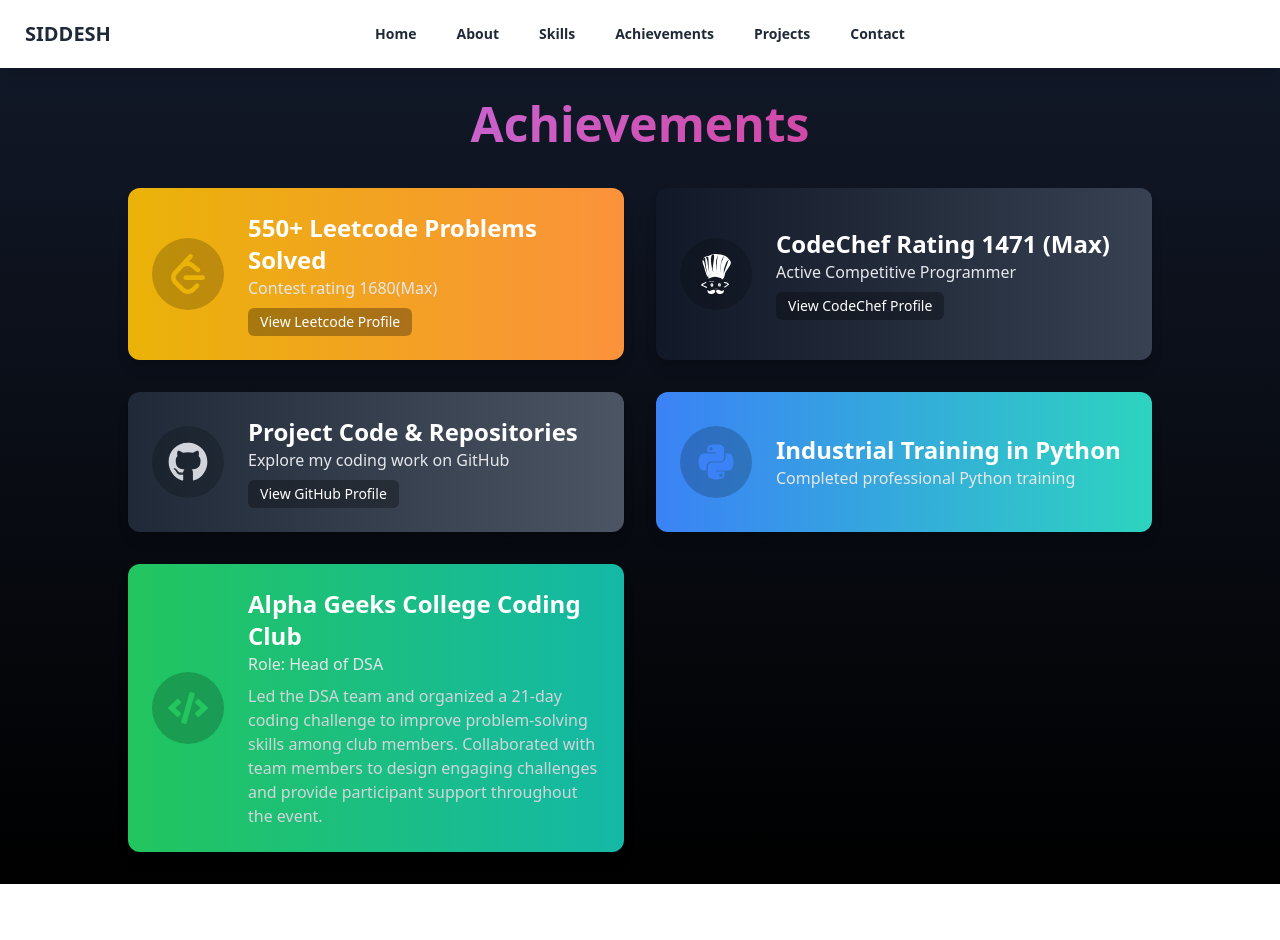
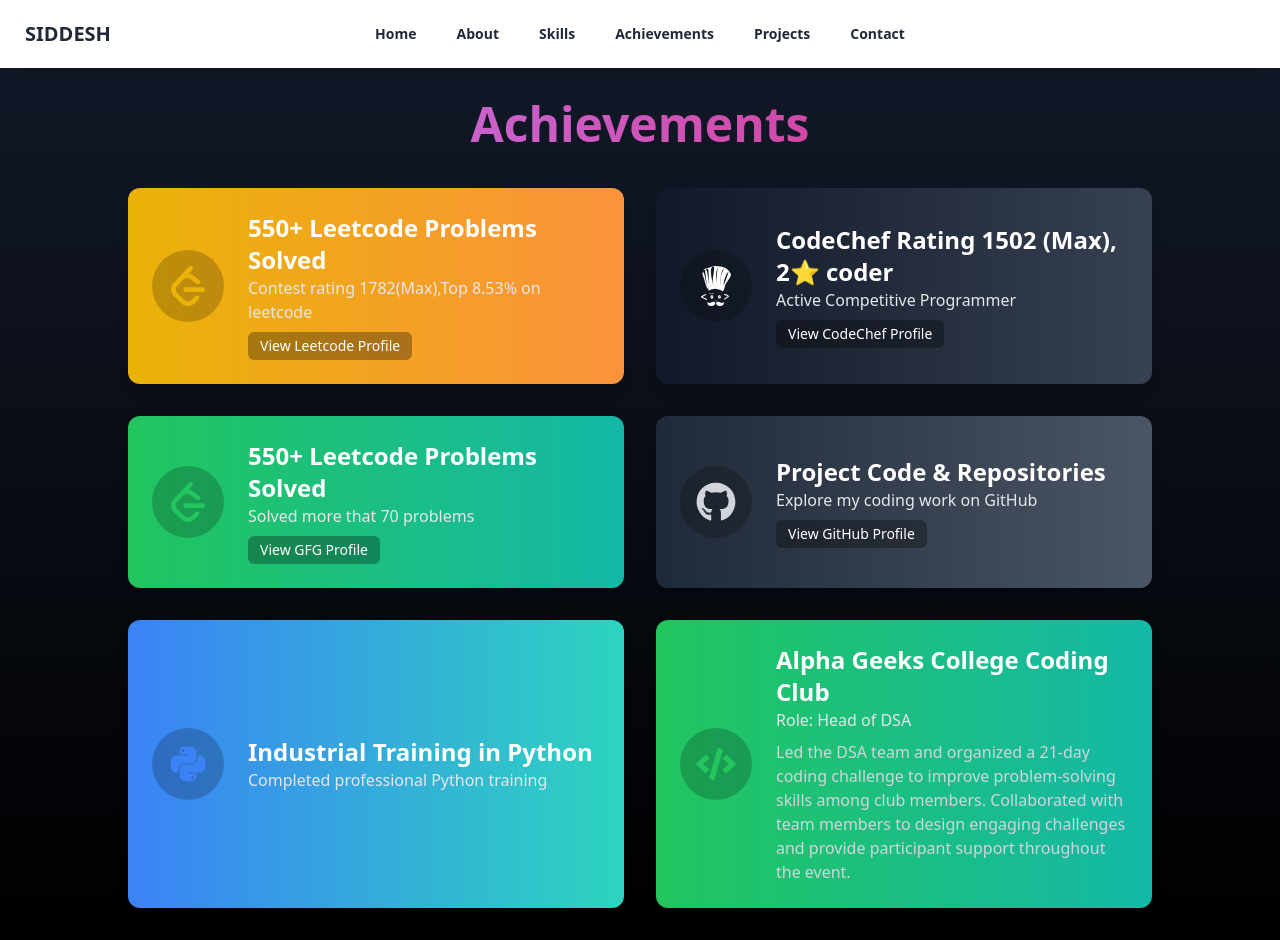
Before and after one commit to sidad112004/Profilesid, a React (Vite) app: page /achivement in a window 1280 px wide. Before the commit the page ends 884 px from the top, so only its background shows below. Built offline with nearby package versions, Linux system fonts and the light colour scheme.

Commit message:
Update Achivement.jsx

```diff
--- a/src/Components/Achivement.jsx
+++ b/src/Components/Achivement.jsx
@@ -8,19 +8,28 @@
       id: 1,
       icon: <SiLeetcode size={40} className="text-yellow-500" />,
       title: "550+ Leetcode Problems Solved",
-      subtitle: "Contest rating 1680(Max)",
-      link: "https://leetcode.com/u/sid9857/",
+      subtitle: "Contest rating 1782(Max),Top 8.53% on leetcode",
+      link: "https://leetcode.com/u/sid112004/",
       linkText: "View Leetcode Profile",
       bgColor: "from-yellow-500 to-orange-400",
     },
     {
       id: 2,
       icon: <SiCodechef size={40} className="text-white" />,
-      title: "CodeChef Rating 1471 (Max) ",
+      title: "CodeChef Rating 1502 (Max), 2⭐ coder",
       subtitle: "Active Competitive Programmer",
       link: "https://www.codechef.com/users/siddeshad11200",
       linkText: "View CodeChef Profile",
       bgColor: "from-gray-900 to-gray-700",
+    },
+    {
+      id: 6,
+      icon: <SiLeetcode size={40} className="text-green-500" />,
+      title: "550+ Leetcode Problems Solved",
+      subtitle: "Solved more that 70 problems",
+      link: "https://www.geeksforgeeks.org/user/sid112004/",
+      linkText: "View GFG Profile",
+      bgColor: "from-green-500 to-teal-500",
     },
     {
       id: 3,
```
